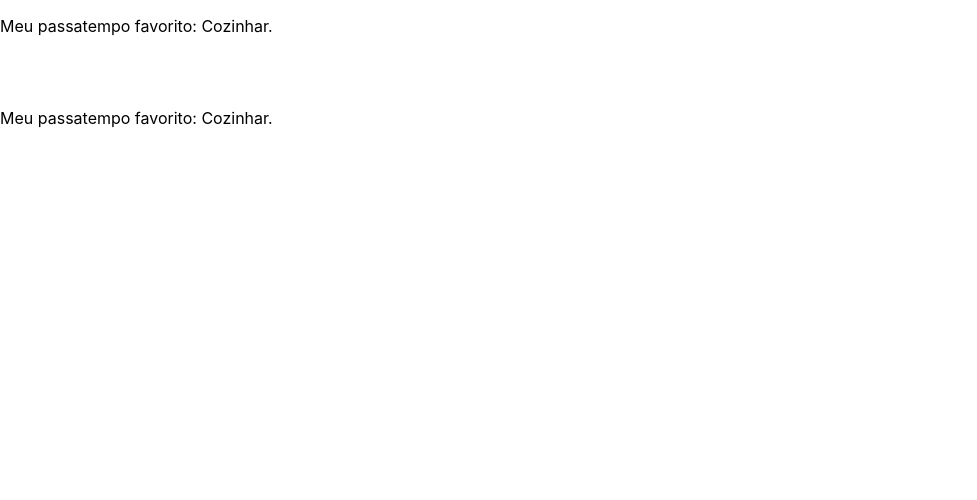
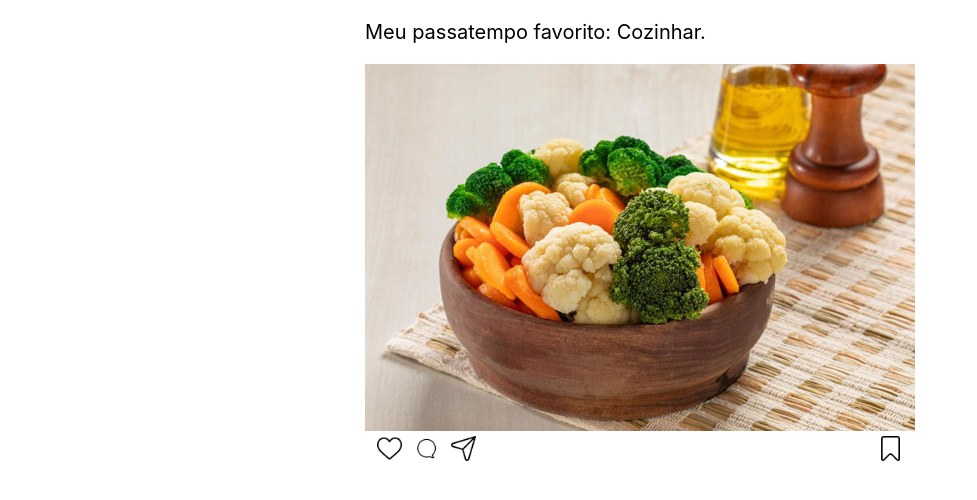
Before and after one commit to alexa2me/mentoring, a React (Create React App) app in the folder my-app/: page / in a window 1280 px wide. Shown: the top 500 px of the page, without its empty margins (0-977 px from the left). Built offline with nearby package versions, Linux system fonts and the light colour scheme.

Commit message:
adicionado estilo para o card

```diff
--- a/my-app/src/App.js
+++ b/my-app/src/App.js
@@ -5,9 +5,7 @@ import Cozinhar from './components/Cozinhar';
 function App() {
   return (
     <div>
-      <Cozinhar />
-      <Cozinhar />
-
+      <Cozinhar titulo={"Meu passatempo favorito: Cozinhar."}/>
     </div>
 
   );
--- a/my-app/src/components/Cozinhar.jsx
+++ b/my-app/src/components/Cozinhar.jsx
@@ -1,14 +1,25 @@
-const Cozinhar = () => {
+import cozinhar from "../assets/cozinhar.jpeg";
+import heart from "../assets/icons/heart.png";
+import chat from "../assets/icons/chat.png";
+import send from "../assets/icons/send.png";
+import save from "../assets/icons/save-instagram.png";
+import "../style/cozinhar.css";
+
+const Cozinhar = (props) => {
   return (
-    <div className="cozinhar">
+    <div className="container">
       <div>
-        <p>Meu passatempo favorito: Cozinhar.</p>
-        <img></img>
+        <p>{props.titulo}</p>
+        <img src={cozinhar} alt="Prato de salada" className="img-principal" />
+        <div className="container-icons">
+          <div className="three-icons">
+            <img src={heart} alt="Coração-icone" />
+            <img src={chat} alt="Balão-icone" />
+            <img src={send} alt="Enviar-icone" />
+          </div>
+          <img src={save} alt="Salvar-icone" />
+        </div>
       </div>
-      <img></img>
-      <img></img>
-      <img></img>
-      <img></img>
     </div>
   );
 };
--- a/my-app/src/style/cozinhar.css
+++ b/my-app/src/style/cozinhar.css
@@ -1,3 +1,21 @@
-.cozinhar {
-    font-size: 20px;
+.container {
+  font-size: 20px;
+  display: flex;
+  align-items: center;
+  justify-content: center;
 }
+
+.container-icons {
+  display: flex;
+  justify-content: space-between;
+  padding: 0px 12px;
+}
+
+.three-icons img {
+    margin-right: 12px;
+}
+
+.container-icons img {
+  height: 25px;
+  width: 25px;
+}
```
Also changed, not shown: my-app/src/assets/cozinhar.jpeg (added).
